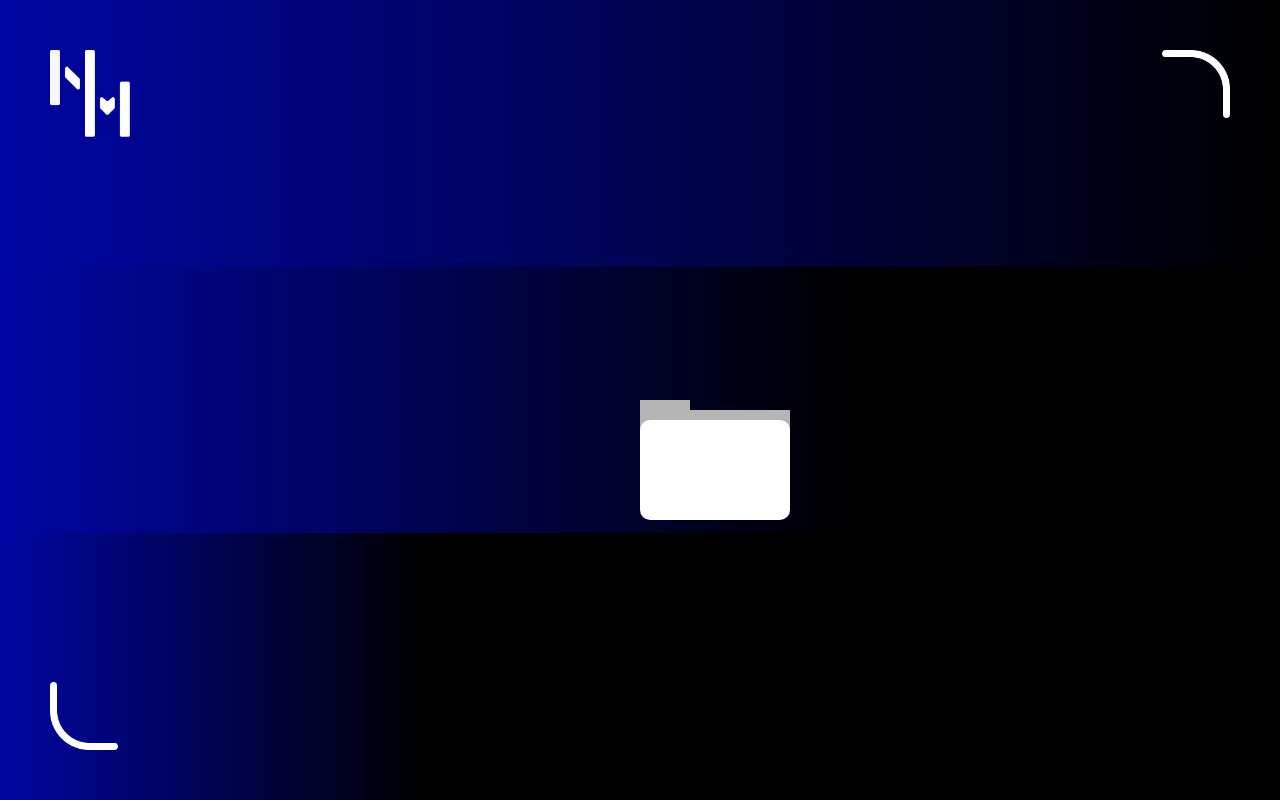
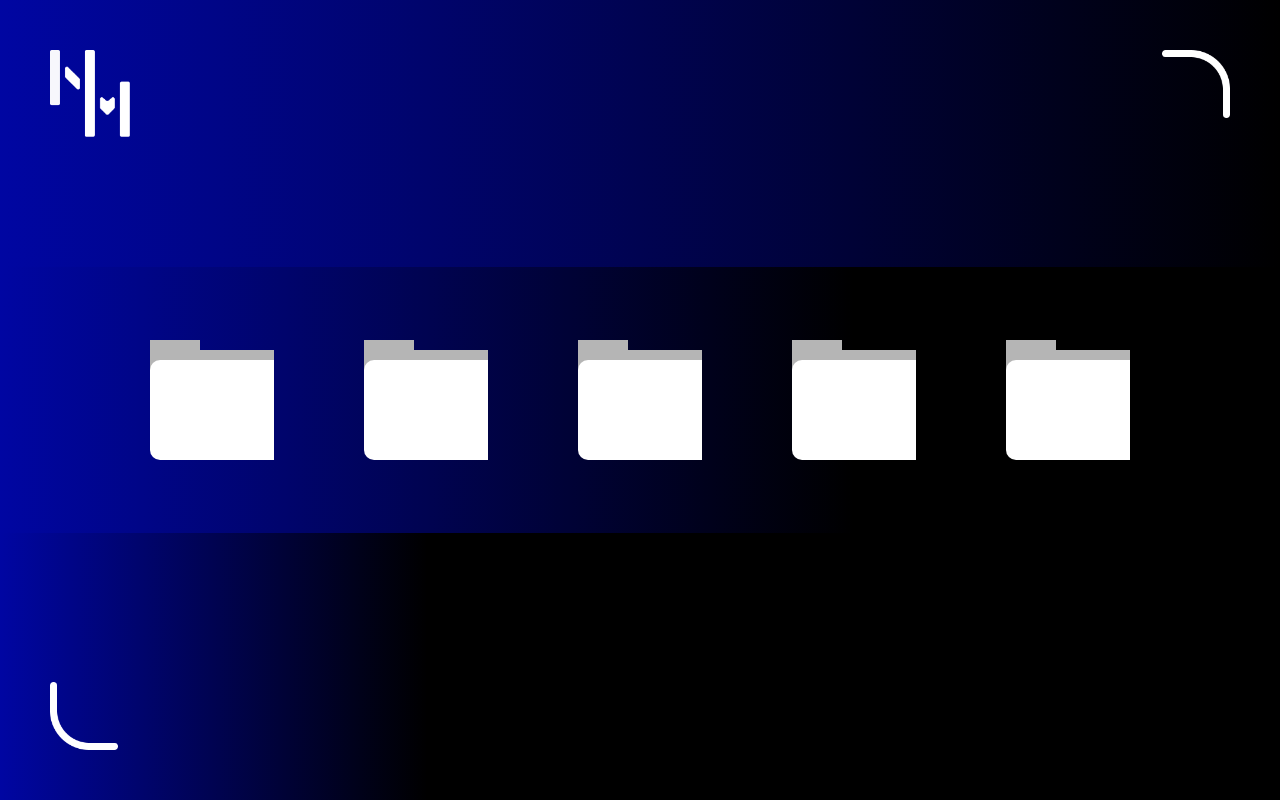
Before and after one commit to nicomeuwly/Portfolio, a Vue app: page / in a window 1280 px wide. Built offline with nearby package versions, Linux system fonts and the light colour scheme.

Commit message:
align folder elements

```diff
--- a/src/views/Home.vue
+++ b/src/views/Home.vue
@@ -37,6 +37,10 @@ window.addEventListener("resize", () => {
 <template>
   <div id="content">
     <Folder class="folder"/>
+    <Folder class="folder"/>
+    <Folder class="folder"/>
+    <Folder class="folder"/>
+    <Folder class="folder"/>
   </div>
   <div id="background-items">
     <img src="/img/Logo.png" alt="Logo Nicolas Meuwly" id="logo" />
@@ -62,14 +66,13 @@ window.addEventListener("resize", () => {
 #content {
   margin: 150px;
   position: absolute;
+  display: flex;
+  align-items: center;
+  justify-content: center;
+  gap: 90px;
   z-index: 2;
   width: calc(100% - 300px);
   height: calc(100% - 300px);
-}
-.folder {
-  position: absolute;
-  top: 50%;
-  left: 50%;
 }
 #background-items {
   margin: 50px;
```
